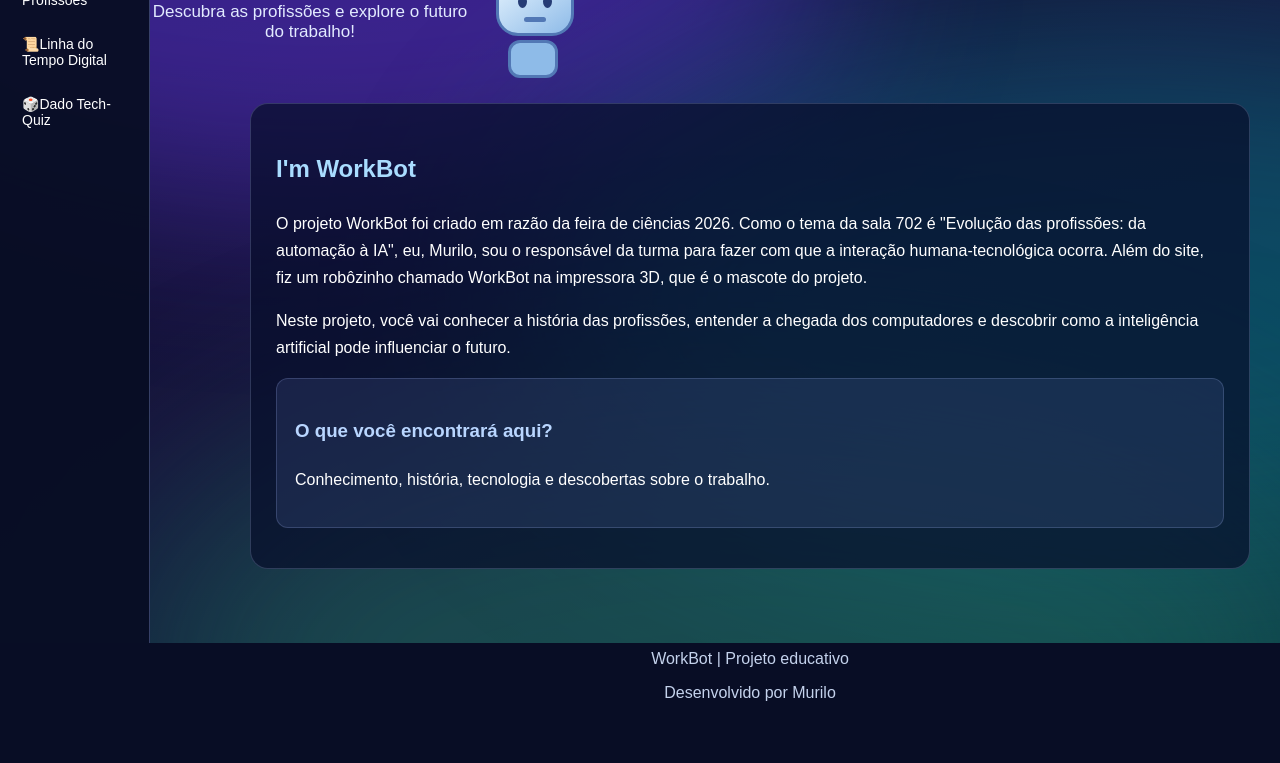
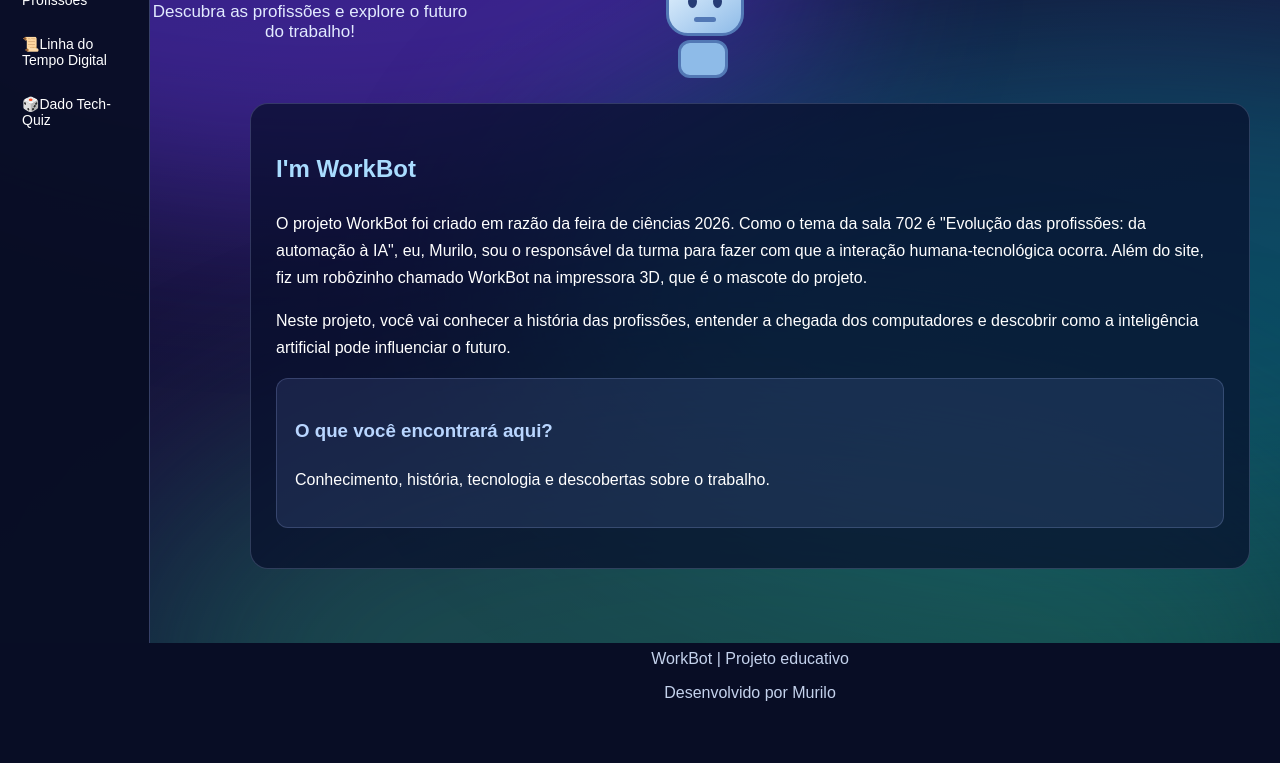
Before and after one commit to murilodslessa-arch/WorkBot, a plain HTML site: page index.html in a window 1280 px wide. Shown: the part 157-920 px from the top of the page. Drawn offline with Linux system fonts and the light colour scheme.

Commit message:
Update index.html

```diff
--- a/index.html
+++ b/index.html
@@ -180,7 +180,7 @@ header {
 /* MASCOTE ROBÔ */
 .robo {
   position: relative;
-  right: -30px;
+  right: -200px;
   top: 35px;
   width: 50px;
   height: 115px;
```
